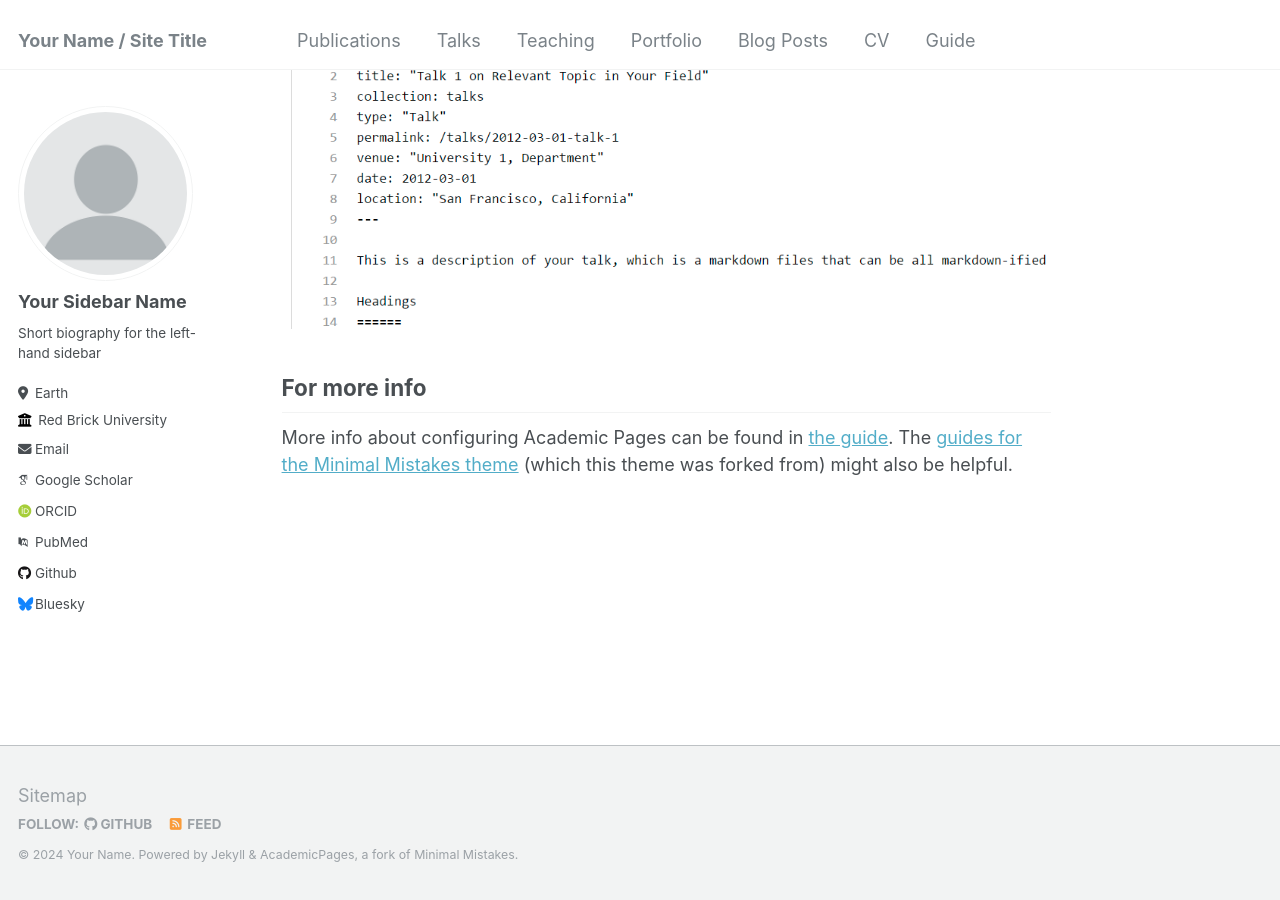
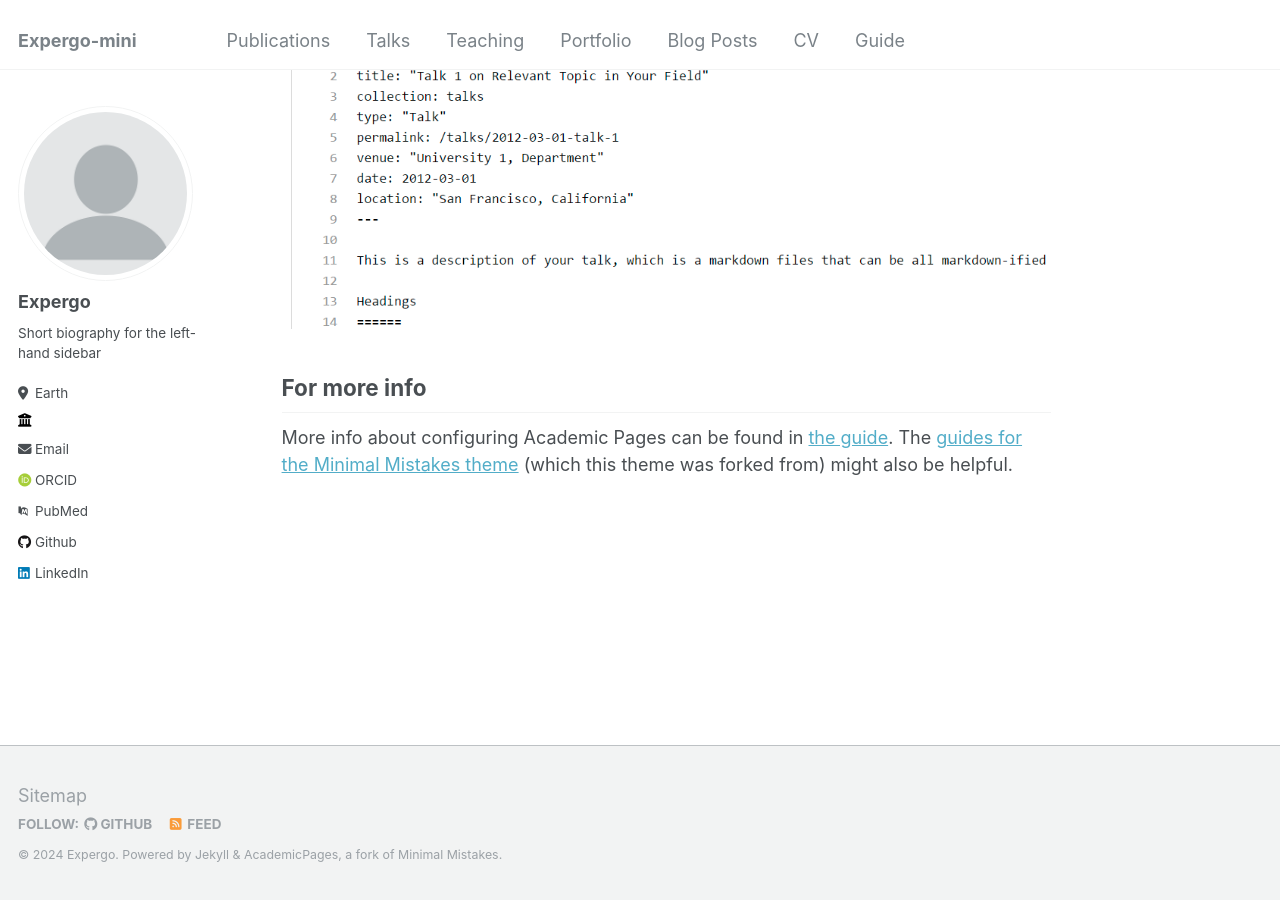
Before and after one commit to expergo-mini/expergo-mini.github.io, a Jekyll site: the page built from _pages/about.md, in a window 1280 px wide and 900 px high, scrolled down 2660 px. Built offline with Jekyll 4.4.1, drawn with Linux system fonts in a browser that asks for light colours; some web fonts are replaced.

Commit message:
Update _config.yml
v 0.1

```diff
--- a/_config.yml
+++ b/_config.yml
@@ -8,13 +8,13 @@
 
 # Basic Site Settings
 locale                   : "en-US"
-title                    : "Your Name / Site Title"
+title                    : "Expergo-mini"
 title_separator          : "-"
-name                     : &name "Your Name"
+name                     : &name "Expergo"
 description              : &description "personal description"
-url                      : https://academicpages.github.io # the base hostname & protocol for your site e.g. "https://mmistakes.github.io"
+url                      : https://expergo-mini.github.io # the base hostname & protocol for your site e.g. "https://mmistakes.github.io"
 baseurl                  : "" # the subpath of your site, e.g. "/blog"
-repository               : "academicpages/academicpages.github.io"
+repository               : "expergo-mini/expergo-mini.github.io"
 
 # Site Author - The following control what appear as part of the author content on the side bar.
 #               If a field is blank the icon and link will not appear, otherwise it will be shown.
@@ -22,17 +22,16 @@ repository               : "academicpages/academicpages.github.io"
 author:
   # Biographic information
   avatar           : "profile.png"
-  name             : "Your Sidebar Name"
+  name             : "Expergo"
   pronouns         : # example: "she/her"
   bio              : "Short biography for the left-hand sidebar"
   location         : "Earth"
-  employer         : "Red Brick University"
+  employer         : ""
   uri              : # URL
   email            : "none@example.org"
 
   # Academic websites
   arxiv            : # URL - Update with the correct link to your profile
-  googlescholar    : "https://scholar.google.com/citations?user=PS_CX0AAAAAJ"
   impactstory      : # URL
   orcid            : "http://orcid.org/yourorcidurl"
   semantic         : # URL
@@ -43,12 +42,12 @@ author:
   bitbucket        : # Username - Update with your username on the site
   codepen          : # Username
   dribbble         : # Username
-  github           : "academicpages"
+  github           : "expergo-mini"
   kaggle           : # Username
   stackoverflow    : # User number or user number and name (i.e., use "1" or "1/jeff-atwood")
 
   # Social media
-  bluesky          : "bsky.app" # Replace this with you Bluesky username
+  bluesky          : # Replace this with you Bluesky username
   facebook         : # Username
   flickr           : # Username
   foursquare       : # Username
@@ -57,7 +56,7 @@ author:
   keybase          : # Username
   instagram        : # Username
   lastfm           : # Username
-  linkedin         : # Username
+  linkedin         : "expergo" # Username
   mastodon         : # URL
   medium           : # URL
   pinterest        : # Username
```
